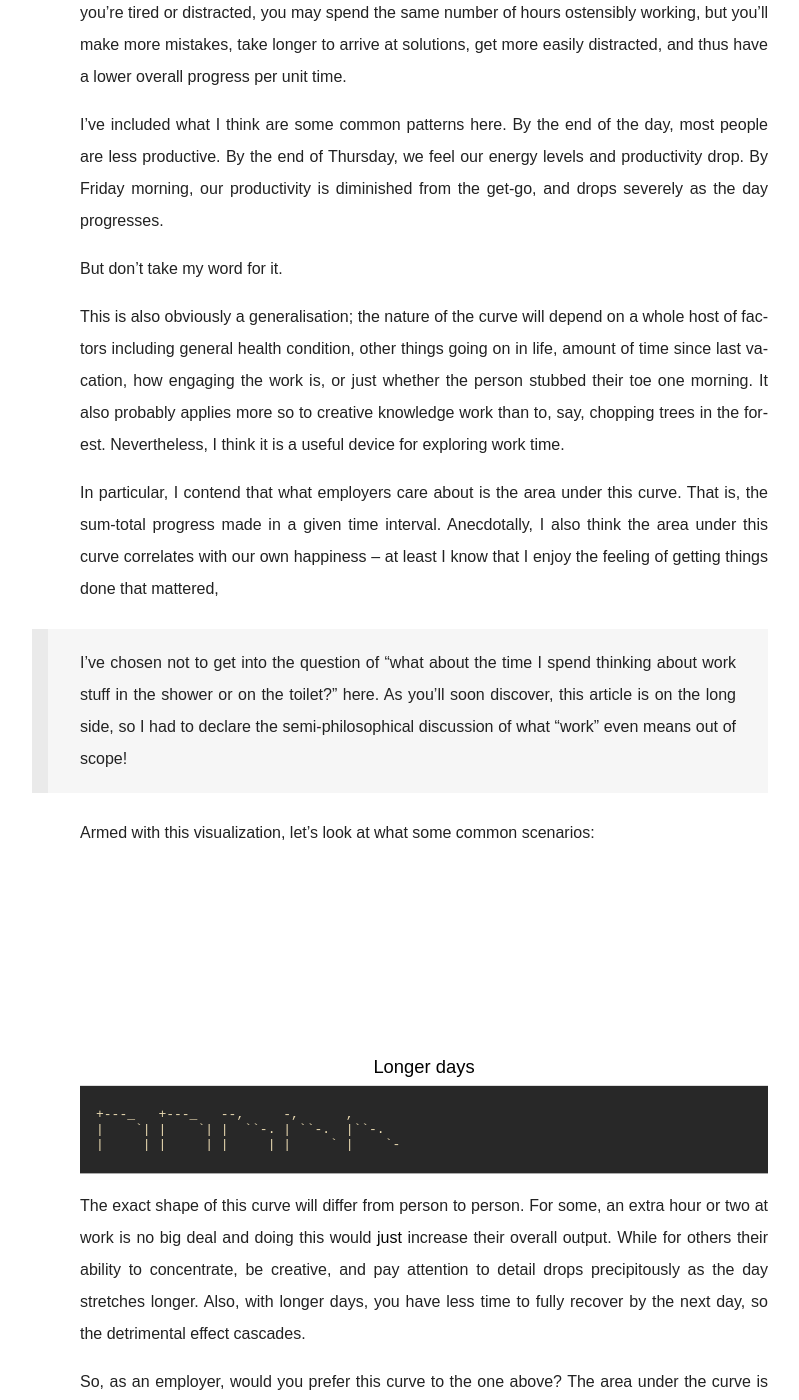
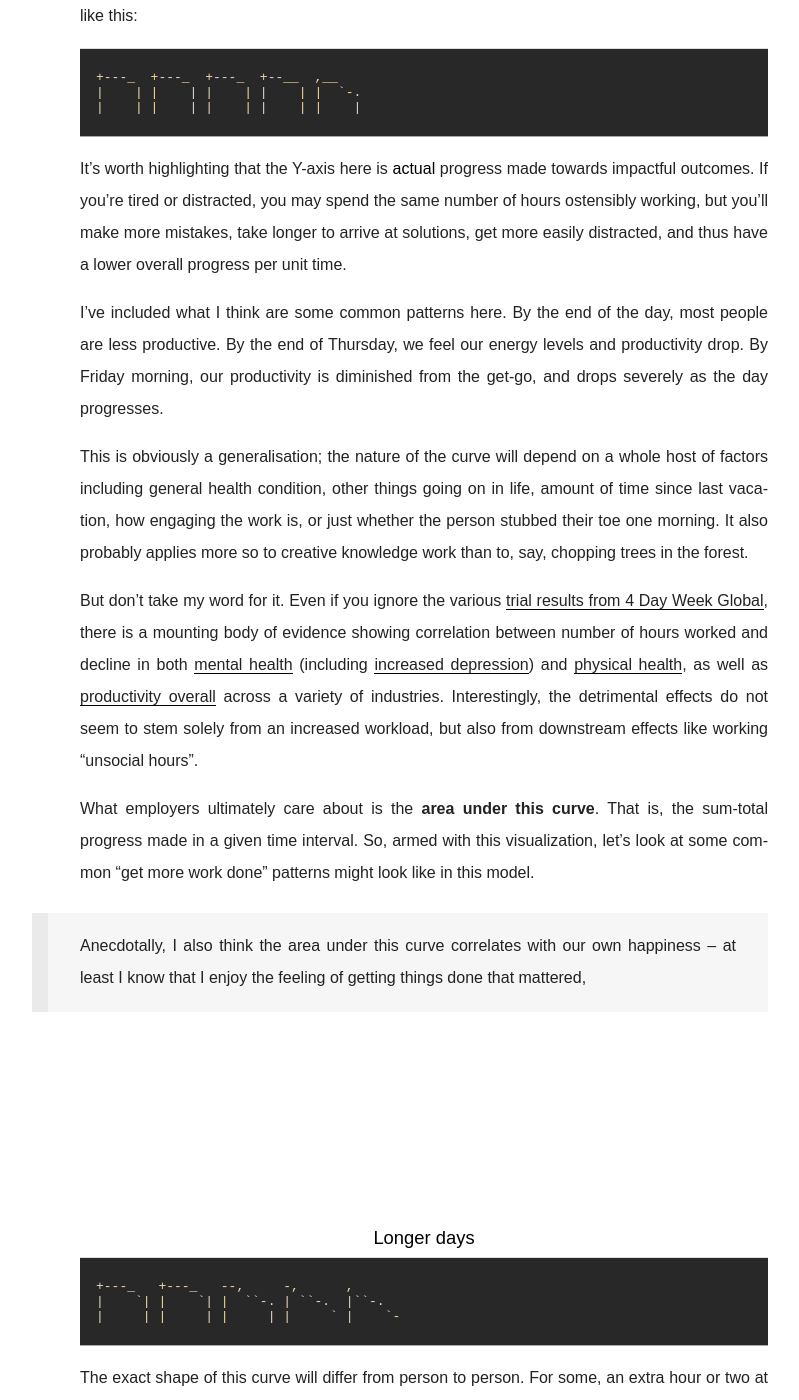
Before and after one commit to jonhoo/thesquareplanet.com, a Jekyll site: the page built from _posts/2024-12-06-about-40-hours.md, in a window 1280 px wide and 1400 px high, scrolled down 1256 px. Shown: the whole window, without its empty margins (216-1015 px from the left). Built offline with Jekyll 4.4.1, drawn with Linux system fonts in a browser that asks for light colours; some of the changed text lies outside the part shown.

Commit message:
add evidence

```diff
--- a/_posts/2024-12-06-about-40-hours.md
+++ b/_posts/2024-12-06-about-40-hours.md
@@ -29,9 +29,18 @@
 The reality is that "what's the right number of hours to work in a week"
 is not an easy question to answer. The answer varies not just from
 person to person, but from week to week, and even day to day. And I
-think ignoring the nuances does a disservice both to employees _and_ to
-their employers when it comes to finding the cultural norms and
-organizational policies needed to strike a sustainable balance.
+think ignoring the nuances involved does a disservice both to employees
+_and_ to their employers. Finding the cultural norms and organizational
+policies needed to strike a sustainable balance, while still treating
+employees like adults with agency, is difficult [but worthwhile][worth].
+
+[worth]: https://pmc.ncbi.nlm.nih.gov/articles/PMC10713994/
+
+> I've chosen not to get into the question of "what about the time I
+> spend thinking about work stuff in the shower or on the toilet?" here.
+> As you'll soon discover, this article is on the long side, so I had to
+> declare the semi-philosophical discussion of what "work" even means
+> out of scope!
 
 # Area under the curve
 
@@ -62,32 +71,36 @@
 our productivity is diminished from the get-go, and drops severely as
 the day progresses.
 
-But don't take my word for it.
-<!--
-TODO: Evidence for claim. 4 day workweek?
--->
-
-This is also obviously a generalisation; the nature of the curve will
-depend on a whole host of factors including general health condition,
-other things going on in life, amount of time since last vacation, how
+This is obviously a generalisation; the nature of the curve will depend
+on a whole host of factors including general health condition, other
+things going on in life, amount of time since last vacation, how
 engaging the work is, or just whether the person stubbed their toe one
 morning. It also probably applies more so to creative knowledge work
-than to, say, chopping trees in the forest. Nevertheless, I think it is
-a useful device for exploring work time.
+than to, say, chopping trees in the forest.
 
-In particular, I contend that what employers care about is the area
-under this curve. That is, the sum-total progress made in a given time
-interval. Anecdotally, I also think the area under this curve correlates
-with our own happiness -- at least I know that I enjoy the feeling of
-getting things done that mattered,
+But don't take my word for it. Even if you ignore the various [trial
+results from 4 Day Week Global][trial], there is a mounting body of
+evidence showing correlation between number of hours worked and decline
+in both [mental health][mental] (including [increased depression][dep])
+and [physical health][physical], as well as [productivity overall][prod]
+across a variety of industries. Interestingly, the detrimental effects
+do not seem to stem solely from an increased workload, but also from
+downstream effects like working "unsocial hours".
 
-> I've chosen not to get into the question of "what about the time I
-> spend thinking about work stuff in the shower or on the toilet?" here.
-> As you'll soon discover, this article is on the long side, so I had to
-> declare the semi-philosophical discussion of what "work" even means
-> out of scope!
+[trial]: https://www.4dayweek.com/research
+[mental]: https://www.sciencedirect.com/science/article/abs/pii/S027795361730031X
+[dep]: https://www.jstor.org/stable/26567002
+[physical]: https://pmc.ncbi.nlm.nih.gov/articles/PMC8504166/
+[prod]: https://papers.ssrn.com/sol3/papers.cfm?abstract_id=2149325
 
-Armed with this visualization, let's look at what some common scenarios:
+What employers ultimately care about is the **area under this curve**.
+That is, the sum-total progress made in a given time interval. So, armed
+with this visualization, let's look at some common "get more work done"
+patterns might look like in this model.
+
+> Anecdotally, I also think the area under this curve correlates with
+> our own happiness -- at least I know that I enjoy the feeling of
+> getting things done that mattered,
 
 ## Longer days
 
```
Also changed, not shown: other parts of _posts/2024-12-06-about-40-hours.md (+1 -1 lines).
